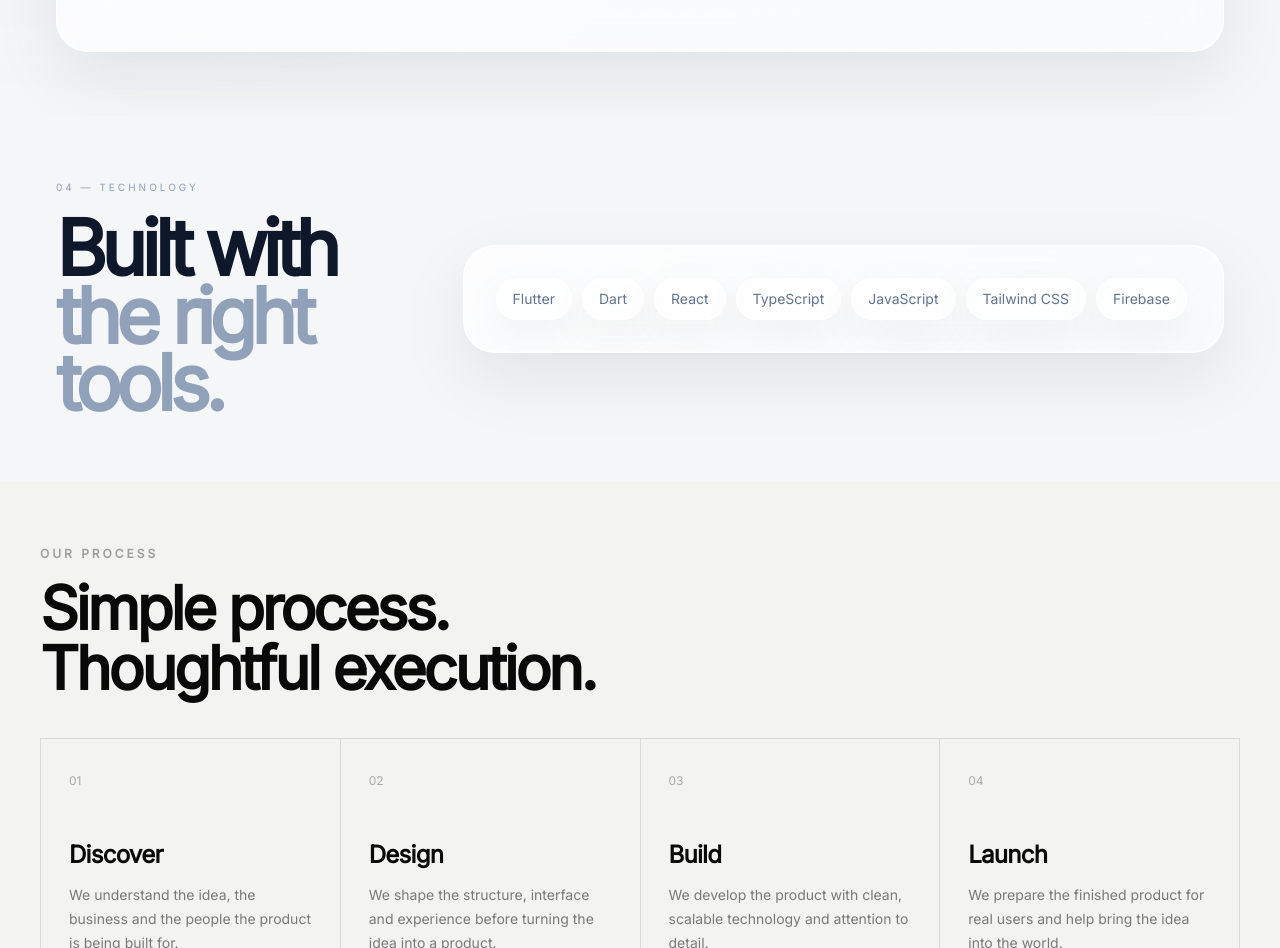
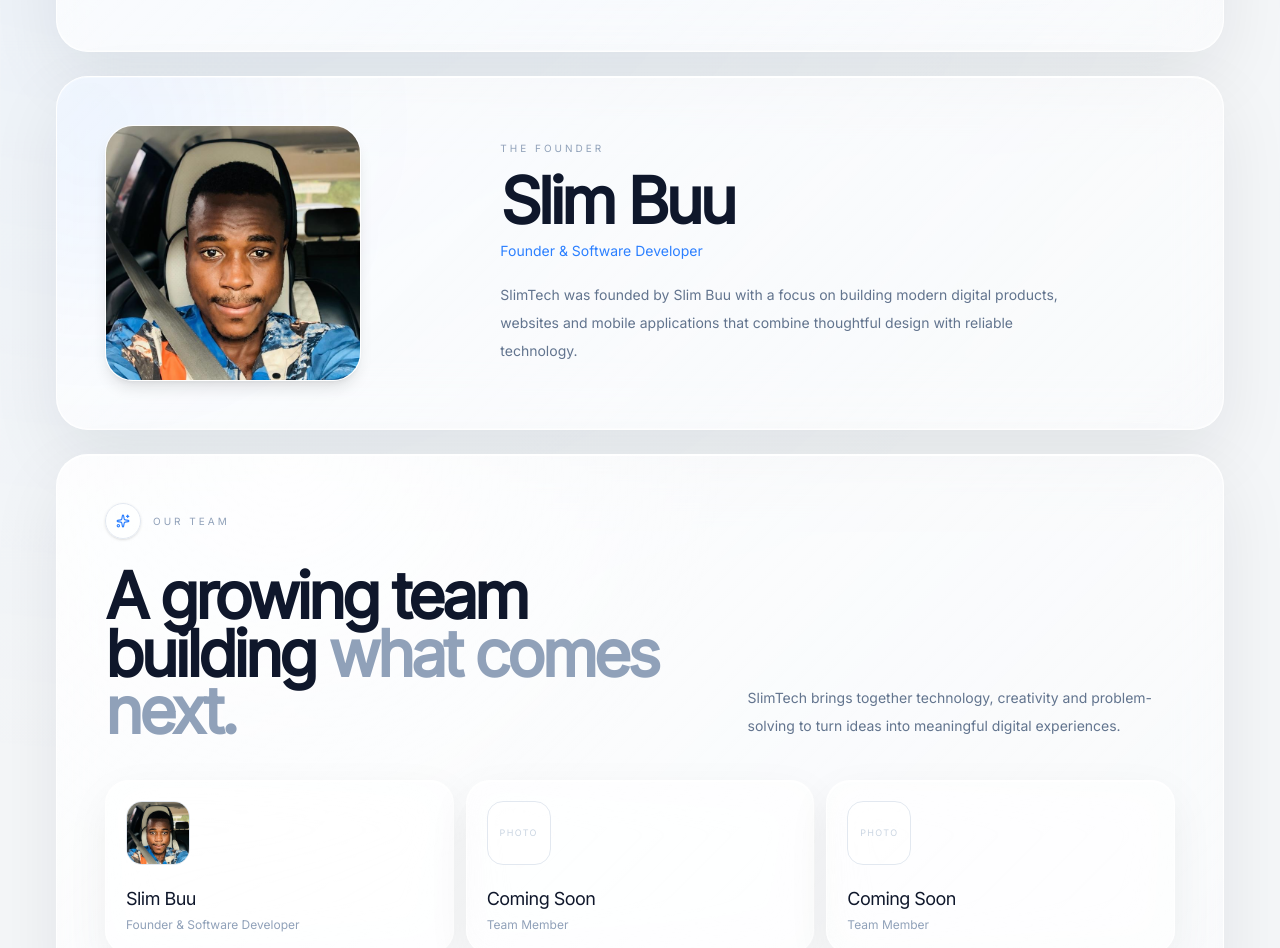
Before and after one commit to SlimC0de/slimtech, a React (Vite) app: page / in a window 1280 px wide. Shown: the part 4344-5292 px from the top of the page. Built offline with nearby package versions, Linux system fonts and the light colour scheme.

Commit message:
added about me to the about and team member

```diff
--- a/src/components/About.tsx
+++ b/src/components/About.tsx
@@ -1,5 +1,7 @@
+
 import { motion } from "framer-motion";
 import { ArrowUpRight, Sparkles } from "lucide-react";
+import { siteData } from "../data/siteData";
 
 export default function About() {
   return (
@@ -8,6 +10,7 @@
       className="relative overflow-hidden"
     >
       <div className="mx-auto max-w-7xl px-6 py-14 md:px-10 lg:px-14 lg:py-16">
+        {/* Main About */}
         <motion.div
           initial={{ opacity: 0, y: 35 }}
           whileInView={{ opacity: 1, y: 0 }}
@@ -47,9 +50,7 @@
             {/* Content */}
             <div className="mt-8 grid gap-8 border-t border-slate-200/70 pt-8 md:grid-cols-[1fr_0.65fr]">
               <p className="max-w-2xl text-base leading-8 text-slate-500">
-                SlimTech is an independent digital studio focused on
-                creating modern websites, mobile applications and digital
-                products.
+                {siteData.description}
               </p>
 
               <div>
@@ -74,6 +75,134 @@
             </div>
           </div>
         </motion.div>
+
+        {/* Founder */}
+        <motion.div
+          initial={{ opacity: 0, y: 35 }}
+          whileInView={{ opacity: 1, y: 0 }}
+          viewport={{ once: true }}
+          transition={{ duration: 0.8 }}
+          className="mt-6"
+        >
+          <div className="glass glass-highlight relative overflow-hidden rounded-[2rem] p-7 md:p-10 lg:p-12">
+            {/* Ambient glow */}
+            <div className="pointer-events-none absolute left-[-10%] top-[-30%] h-[300px] w-[300px] rounded-full bg-blue-500/[0.08] blur-[100px]" />
+
+            <div className="relative grid gap-8 md:grid-cols-[0.7fr_1.3fr] md:items-center">
+              {/* Founder image */}
+              <div className="flex justify-center md:justify-start">
+                <div className="flex h-52 w-52 items-center justify-center overflow-hidden rounded-[1.75rem] border border-white/80 bg-white/50 shadow-lg md:h-64 md:w-64">
+                  {siteData.founder.image ? (
+                    <img
+                      src={siteData.founder.image}
+                      alt={siteData.founder.name}
+                      className="h-full w-full object-cover"
+                    />
+                  ) : (
+                    <span className="text-xs uppercase tracking-[0.2em] text-slate-300">
+                      Founder
+                    </span>
+                  )}
+                </div>
+              </div>
+
+              {/* Founder information */}
+              <div>
+                <p className="text-[10px] uppercase tracking-[0.3em] text-slate-400">
+                  The Founder
+                </p>
+
+                <h3 className="mt-4 text-[clamp(2.5rem,5vw,5rem)] font-semibold leading-[0.9] tracking-[-0.06em] text-slate-900">
+                  {siteData.founder.name}
+                </h3>
+
+                <p className="mt-3 text-sm font-medium text-blue-500">
+                  {siteData.founder.role}
+                </p>
+
+                <p className="mt-5 max-w-xl text-sm leading-7 text-slate-500">
+                  {siteData.founder.bio}
+                </p>
+              </div>
+            </div>
+          </div>
+        </motion.div>
+
+        {/* Team */}
+        <motion.div
+          initial={{ opacity: 0, y: 35 }}
+          whileInView={{ opacity: 1, y: 0 }}
+          viewport={{ once: true }}
+          transition={{ duration: 0.8 }}
+          className="mt-6"
+        >
+          <div className="glass glass-highlight relative overflow-hidden rounded-[2rem] p-7 md:p-10 lg:p-12">
+            {/* Soft reflection */}
+            <div className="pointer-events-none absolute inset-0 bg-[radial-gradient(circle_at_20%_0%,rgba(255,255,255,0.7),transparent_40%)]" />
+
+            <div className="relative">
+              <div className="flex items-center gap-3">
+                <div className="flex h-9 w-9 items-center justify-center rounded-full border border-slate-200 bg-white/50 shadow-sm">
+                  <Sparkles
+                    size={14}
+                    className="text-blue-500"
+                  />
+                </div>
+
+                <p className="text-[10px] uppercase tracking-[0.3em] text-slate-400">
+                  Our Team
+                </p>
+              </div>
+
+              <div className="mt-7 grid gap-8 md:grid-cols-[1fr_0.7fr] md:items-end">
+                <h3 className="max-w-4xl text-[clamp(2.5rem,5vw,5rem)] font-semibold leading-[0.9] tracking-[-0.06em] text-slate-900">
+                  A growing team building{" "}
+                  <span className="text-slate-400">
+                    what comes next.
+                  </span>
+                </h3>
+
+                <p className="text-sm leading-7 text-slate-500">
+                  SlimTech brings together technology, creativity and
+                  problem-solving to turn ideas into meaningful digital
+                  experiences.
+                </p>
+              </div>
+
+              {/* Team member cards */}
+              <div className="mt-10 grid gap-3 sm:grid-cols-2 lg:grid-cols-3">
+                {siteData.team.map((member) => (
+                  <div
+                    key={`${member.name}-${member.role}`}
+                    className="glass-soft rounded-[1.5rem] p-5"
+                  >
+                    <div className="flex h-16 w-16 items-center justify-center overflow-hidden rounded-2xl border border-slate-200 bg-white/50">
+                      {member.image ? (
+                        <img
+                          src={member.image}
+                          alt={member.name}
+                          className="h-full w-full object-cover"
+                        />
+                      ) : (
+                        <span className="text-[9px] uppercase tracking-[0.15em] text-slate-300">
+                          Photo
+                        </span>
+                      )}
+                    </div>
+
+                    <h4 className="mt-5 text-lg font-medium tracking-[-0.03em] text-slate-900">
+                      {member.name}
+                    </h4>
+
+                    <p className="mt-1 text-xs text-slate-400">
+                      {member.role}
+                    </p>
+                  </div>
+                ))}
+              </div>
+            </div>
+          </div>
+        </motion.div>
       </div>
     </section>
   );
--- a/src/data/siteData.tsx
+++ b/src/data/siteData.tsx
@@ -1,3 +1,6 @@
+
+import founderImage from "../assets/founder.jpeg";
+
 export const siteData = {
   name: "SlimTech",
 
@@ -7,6 +10,32 @@
     "SlimTech creates modern websites, mobile applications and digital experiences for businesses ready to move forward.",
 
   email: "hello@slimtech.dev",
+
+  founder: {
+    name: "Slim Buu",
+    role: "Founder & Software Developer",
+    image: founderImage,
+    bio:
+      "SlimTech was founded by Slim Buu with a focus on building modern digital products, websites and mobile applications that combine thoughtful design with reliable technology.",
+  },
+
+  team: [
+    {
+      name: "Slim Buu",
+      role: "Founder & Software Developer",
+      image: founderImage,
+    },
+    {
+      name: "Coming Soon",
+      role: "Team Member",
+      image: "",
+    },
+    {
+      name: "Coming Soon",
+      role: "Team Member",
+      image: "",
+    },
+  ],
 
   services: [
     {
@@ -36,8 +65,6 @@
   ],
 
   projects: [
-
-
     {
       number: "01",
       slug: "jocups-kids-school",
```
Also changed, not shown: src/assets/founder.jpeg (added).
